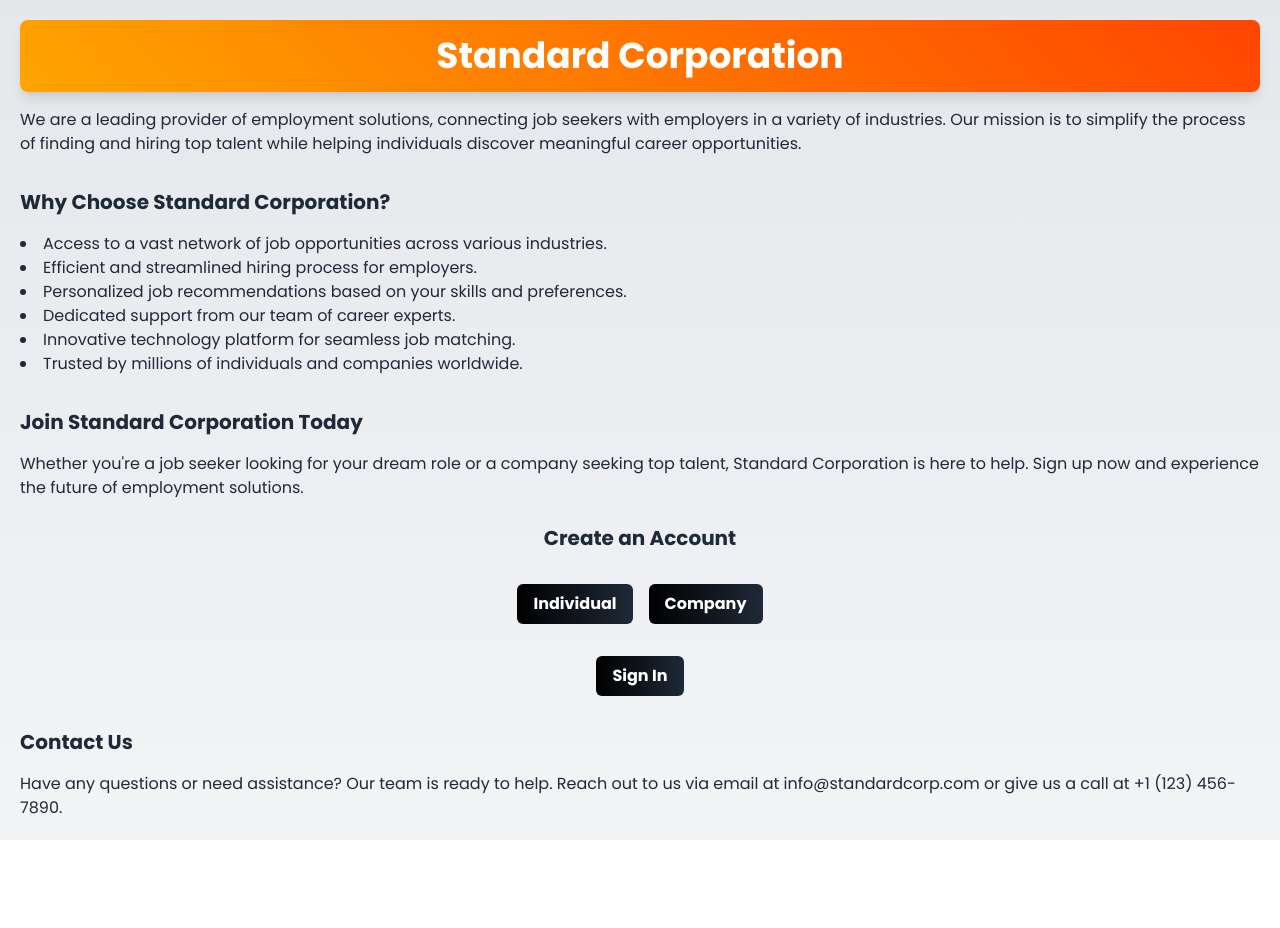
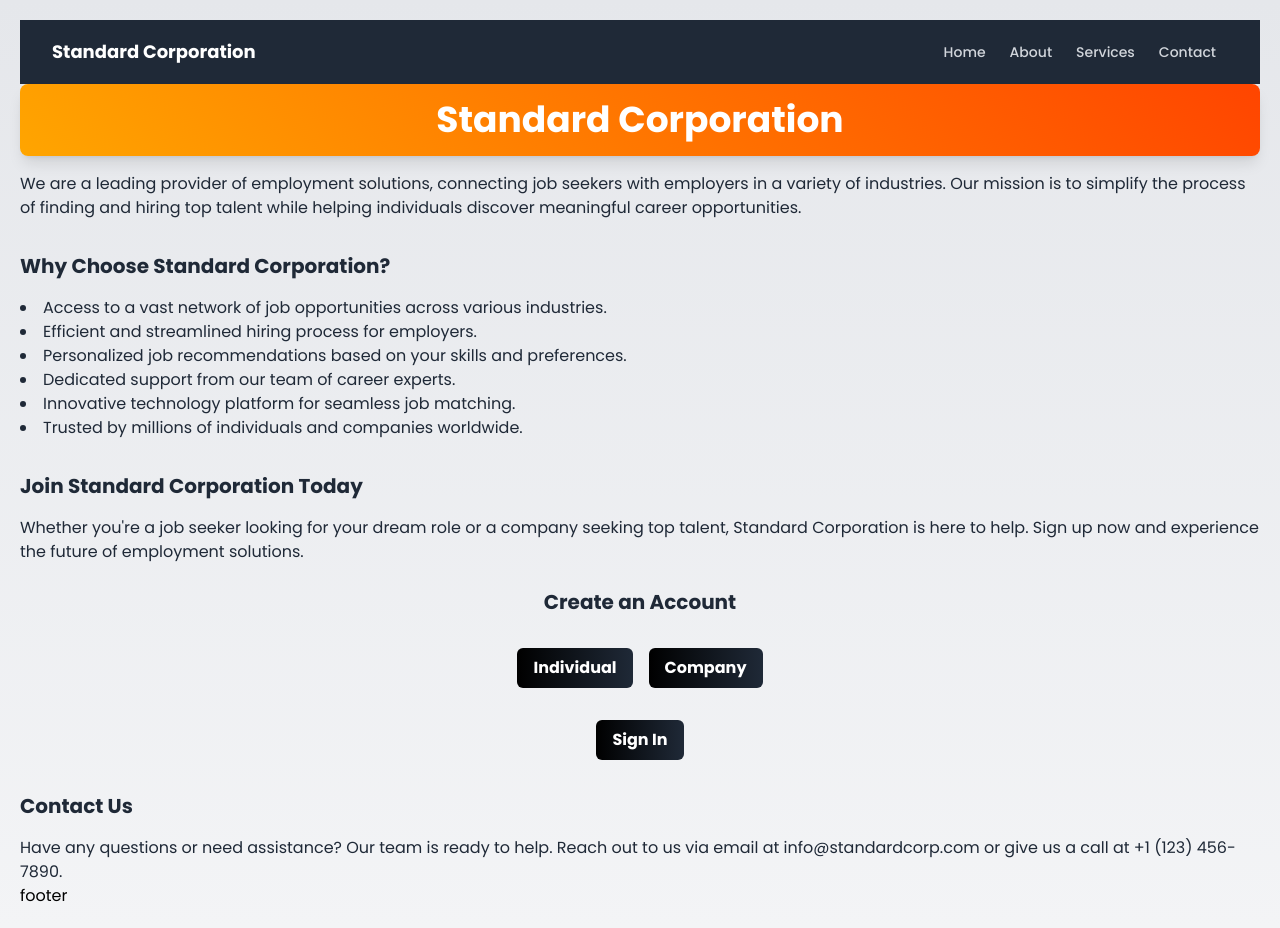
Before and after one commit to timons-AI/standard-intern, a Next.js app in the folder standard-intern/: page / in a window 1280 px wide. Before the commit the page ends 840 px from the top, so only its background shows below. Built offline with nearby package versions, Linux system fonts and the light colour scheme.

Commit message:
components

```diff
--- /dev/null
+++ b/standard-intern/src/app/Components/Navbar.tsx
@@ -0,0 +1,25 @@
+import React from 'react';
+
+const Navbar = () => {
+  return (
+    <nav className="bg-gray-800">
+      <div className="max-w-7xl mx-auto px-4 sm:px-6 lg:px-8">
+        <div className="flex items-center justify-between h-16">
+          <div className="flex items-center">
+            <div className="flex-shrink-0">
+              <span className="text-white font-bold text-lg">Standard Corporation</span>
+            </div>
+          </div>
+          <div className="flex">
+            <a href="#" className="text-gray-300 hover:bg-gray-700 hover:text-white px-3 py-2 rounded-md text-sm font-medium">Home</a>
+            <a href="#" className="text-gray-300 hover:bg-gray-700 hover:text-white px-3 py-2 rounded-md text-sm font-medium">About</a>
+            <a href="#" className="text-gray-300 hover:bg-gray-700 hover:text-white px-3 py-2 rounded-md text-sm font-medium">Services</a>
+            <a href="#" className="text-gray-300 hover:bg-gray-700 hover:text-white px-3 py-2 rounded-md text-sm font-medium">Contact</a>
+          </div>
+        </div>
+      </div>
+    </nav>
+  );
+};
+
+export default Navbar;
--- /dev/null
+++ b/standard-intern/src/app/Components/footer.tsx
@@ -0,0 +1,9 @@
+import React from 'react'
+
+const footer = () => {
+  return (
+    <div>footer</div>
+  )
+}
+
+export default footer
--- a/standard-intern/src/app/page.tsx
+++ b/standard-intern/src/app/page.tsx
@@ -1,5 +1,8 @@
 import React from 'react';
 import Head from 'next/head';
+import Navbar from '.././app/Components/Navbar';
+import Footer from './Components/footer';
+
 
 const Home = () => {
   return (
@@ -8,6 +11,8 @@ const Home = () => {
         <title>Home</title>
         <link rel="icon" href="/favicon.ico" />
       </Head>
+
+      <Navbar />
 
       <div className="card bg-gradient-diagonal-orange rounded-lg overflow-hidden shadow-lg">
         <h1 className="text-black text-shadow-md font-bold text-4xl my-2 py-2 px-4 text-center">
@@ -62,7 +67,10 @@ const Home = () => {
           Have any questions or need assistance? Our team is ready to help. Reach out to us via email at info@standardcorp.com or give us a call at +1 (123) 456-7890.
         </p>
       </div>
+
+      <Footer />
     </div>
+
   );
 };
 
```
